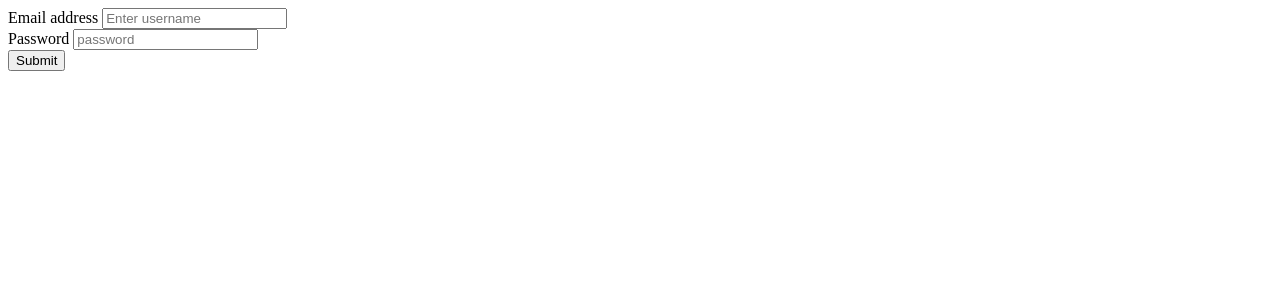
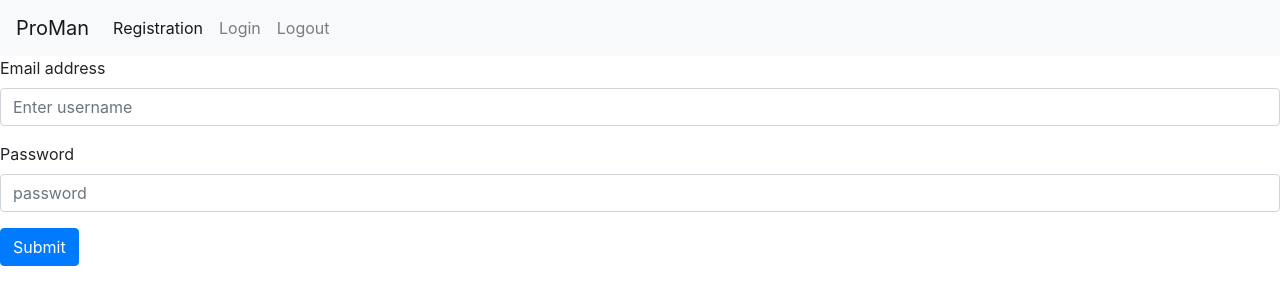
Before and after one commit to buhinalba/ProMan, a Flask app: page /registration in a window 1280 px wide. Shown: the top 305 px of the page. Run offline with Flask 2, Linux system fonts and the light colour scheme; parts of the project's set-up code (start-up, migrations or seed data) failed here and were passed over; some libraries are stand-ins or nearby versions.

Commit message:
layout implemented

```diff
--- /dev/null
+++ b/templates/layout.html
@@ -0,0 +1,22 @@
+<!DOCTYPE html>
+<html lang="en">
+<head>
+    <meta charset="UTF-8">
+    <title>Title</title>
+     <link rel="icon"
+          type="image/png"
+          href="https://cdn.icon-icons.com/icons2/318/PNG/512/Darth-Vader-icon_34501.png"/>
+    <link rel="stylesheet" href="https://maxcdn.bootstrapcdn.com/bootstrap/4.4.1/css/bootstrap.min.css"
+          id="bootstrap-css">
+    <script src="https://cdnjs.cloudflare.com/ajax/libs/popper.js/1.16.0/umd/popper.min.js"></script>
+    <script src="https://ajax.googleapis.com/ajax/libs/jquery/3.4.1/jquery.min.js"></script>
+    <script src="https://maxcdn.bootstrapcdn.com/bootstrap/4.4.1/js/bootstrap.min.js"></script>
+    <script src="{{ url_for('static', filename='apiwars.js') }}" defer></script>
+</head>
+<body>
+    {% include 'navbar.html' %}
+    {%block content%}
+
+    {% endblock %}
+</body>
+</html>
--- a/templates/login.html
+++ b/templates/login.html
@@ -1,3 +1,4 @@
+{% extends 'layout.html' %}
 {% block content %}
 
 <div class="container login-container">
--- /dev/null
+++ b/templates/navbar.html
@@ -0,0 +1,19 @@
+<nav class="navbar navbar-expand-lg navbar-light bg-light">
+  <a class="navbar-brand" href="/">ProMan</a>
+  <button class="navbar-toggler" type="button" data-toggle="collapse" data-target="#navbarNav" aria-controls="navbarNav" aria-expanded="false" aria-label="Toggle navigation">
+    <span class="navbar-toggler-icon"></span>
+  </button>
+  <div class="collapse navbar-collapse" id="navbarNav">
+    <ul class="navbar-nav">
+      <li class="nav-item active">
+        <a class="nav-link" href="/registration">Registration <span class="sr-only">(current)</span></a>
+      </li>
+      <li class="nav-item">
+        <a class="nav-link" href="/login">Login</a>
+      </li>
+      <li class="nav-item">
+        <a class="nav-link" href="/logout">Logout</a>
+      </li>
+    </ul>
+  </div>
+</nav>
--- a/templates/registration.html
+++ b/templates/registration.html
@@ -1,3 +1,4 @@
+{% extends 'layout.html' %}
 {% block content %}
 <div class="registration-container">
 <form method="post" action="/registration">
```
Also changed, not shown: static/css/main.css (+25 -0 lines).
